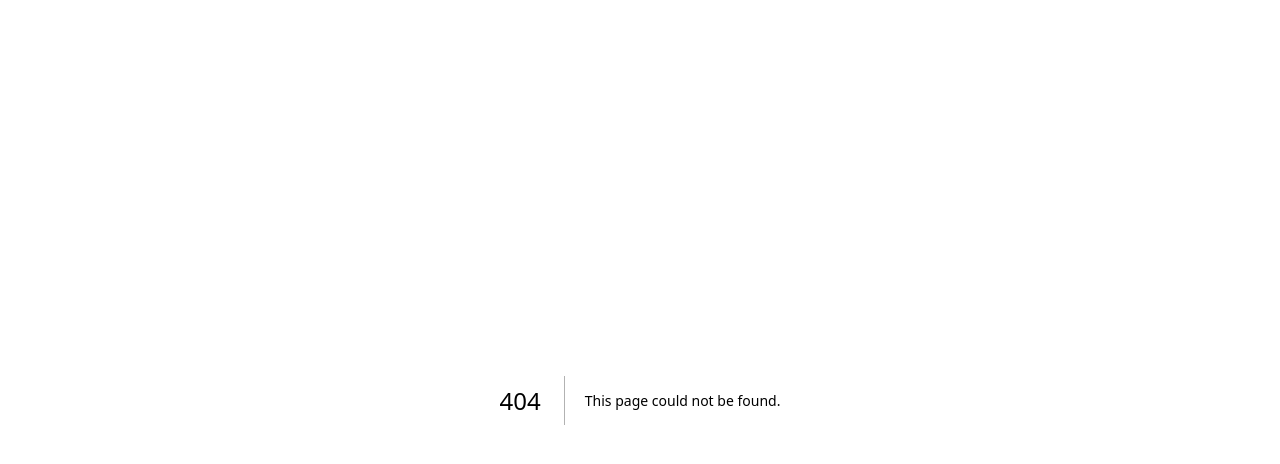
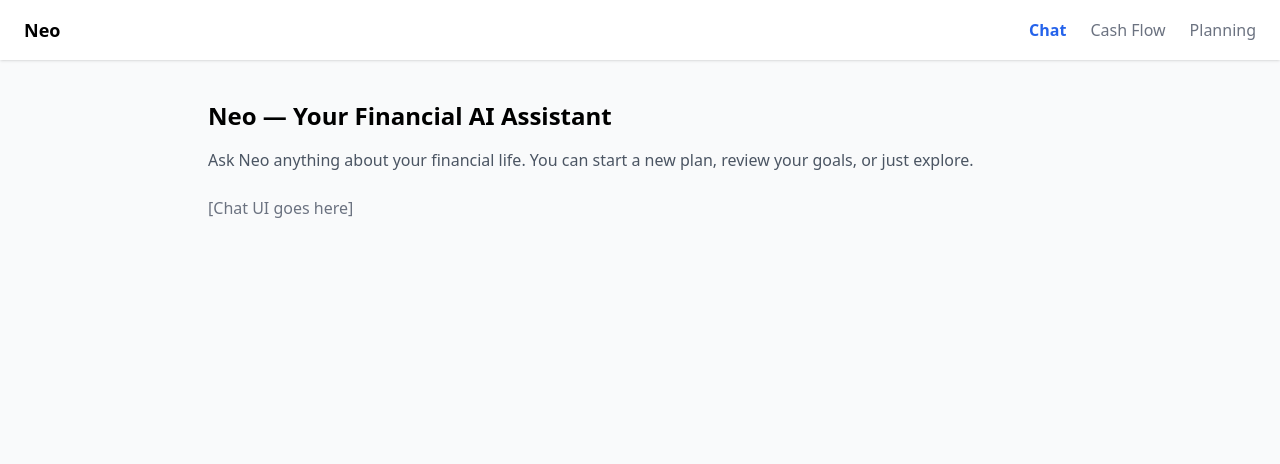
Before and after one commit to neowiseFP/neowise, a Next.js app: page /chat in a window 1280 px wide. Before the commit this address had no page. Shown: the top 464 px of the page. Built offline with nearby package versions, Linux system fonts and the light colour scheme.

Commit message:
Add Chat UI page, Planning and Cash Flow dashboards, and shared navbar

```diff
--- /dev/null
+++ b/pages/chat.tsx
@@ -0,0 +1,17 @@
+ // pages/chat.tsx
+import Navbar from '@/components/Navbar'
+
+export default function ChatPage() {
+  return (
+    <div className="min-h-screen bg-gray-50">
+      <Navbar />
+      <main className="max-w-4xl mx-auto py-10 px-4">
+        <h1 className="text-2xl font-semibold mb-4">Neo — Your Financial AI Assistant</h1>
+        <p className="text-gray-600 mb-6">
+          Ask Neo anything about your financial life. You can start a new plan, review your goals, or just explore.
+        </p>
+        <p className="text-gray-500">[Chat UI goes here]</p>
+      </main>
+    </div>
+  )
+}
```
